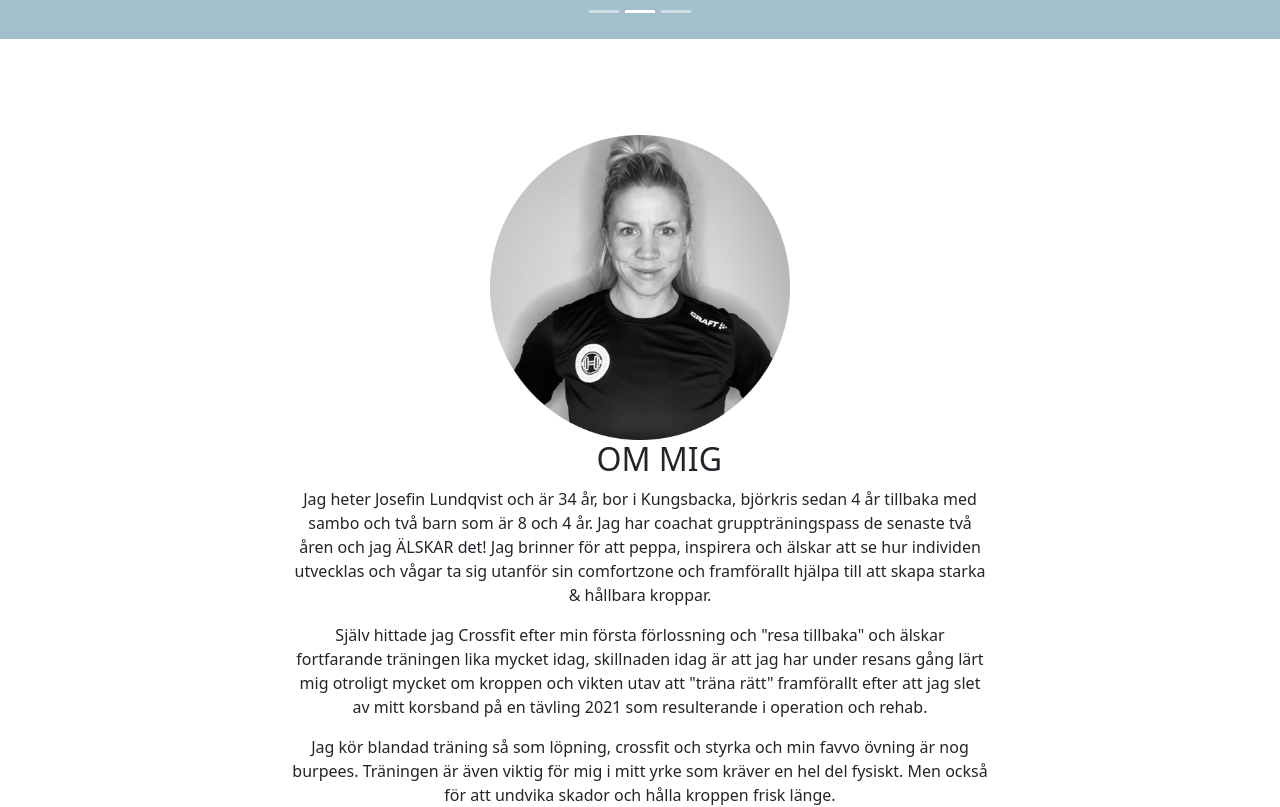
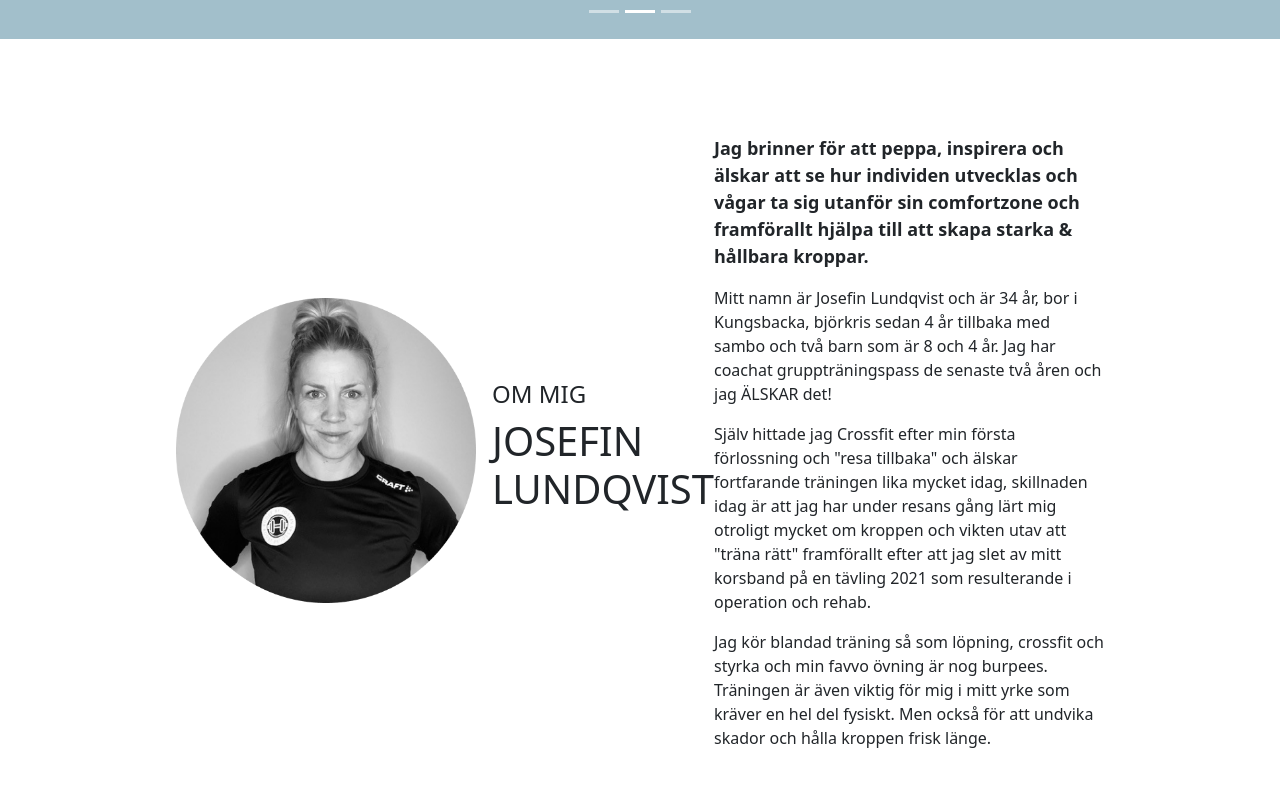
Before and after one commit to JannieBackman/examensarbete, a React (Create React App) app: page / in a window 1280 px wide. Shown: the part 2820-3627 px from the top of the page. Built offline with nearby package versions, Linux system fonts and the light colour scheme; a web font is replaced by a local one.

Commit message:
Redid the styling on about section.

```diff
--- a/src/components/About.css
+++ b/src/components/About.css
@@ -1,6 +1,5 @@
 .about-container {
   display: flex;
-  flex-direction: column;
   justify-content: center;
   align-items: center;
   margin: 6rem;
@@ -8,8 +7,15 @@
 }
 .about-title {
   text-transform: uppercase;
+  padding-left: 1rem;
+}
+.about-title h3 {
+  letter-spacing: 0.5rem;
+}
+
+.about-intro {
+  font-size: large;
 }
 .about-text {
-  text-align: center;
   width: 75%;
 }
--- a/src/components/About.jsx
+++ b/src/components/About.jsx
@@ -5,29 +5,39 @@ function About() {
   return (
     <div className="about-container">
       <img src={aboutMe} alt="aboutme" width={300} />
-      <h2 className="about-title">Om mig</h2>
-      <p className="about-text">
-        Jag heter Josefin Lundqvist och är 34 år, bor i Kungsbacka, björkris
-        sedan 4 år tillbaka med sambo och två barn som är 8 och 4 år. Jag har
-        coachat gruppträningspass de senaste två åren och jag ÄLSKAR det! Jag
-        brinner för att peppa, inspirera och älskar att se hur individen
+      <div className="about-title">
+        <h4>Om mig</h4>
+        <h1>Josefin Lundqvist</h1>
+      </div>
+      <div className="about-text">
+        <p className="about-intro">
+          <strong>
+            Jag brinner för att peppa, inspirera och älskar att se hur individen
             utvecklas och vågar ta sig utanför sin comfortzone och framförallt
             hjälpa till att skapa starka & hållbara kroppar.
+          </strong>{' '}
         </p>
-      <p className="about-text">
+        <p>
+          Mitt namn är Josefin Lundqvist och är 34 år, bor i Kungsbacka,
+          björkris sedan 4 år tillbaka med sambo och två barn som är 8 och 4 år.
+          Jag har coachat gruppträningspass de senaste två åren och jag ÄLSKAR
+          det!
+        </p>
+        <p>
           Själv hittade jag Crossfit efter min första förlossning och "resa
-        tillbaka" och älskar fortfarande träningen lika mycket idag, skillnaden
-        idag är att jag har under resans gång lärt mig otroligt mycket om
-        kroppen och vikten utav att "träna rätt" framförallt efter att jag slet
-        av mitt korsband på en tävling 2021 som resulterande i operation och
-        rehab.
+          tillbaka" och älskar fortfarande träningen lika mycket idag,
+          skillnaden idag är att jag har under resans gång lärt mig otroligt
+          mycket om kroppen och vikten utav att "träna rätt" framförallt efter
+          att jag slet av mitt korsband på en tävling 2021 som resulterande i
+          operation och rehab.
         </p>
-      <p className="about-text">
+        <p>
           Jag kör blandad träning så som löpning, crossfit och styrka och min
           favvo övning är nog burpees. Träningen är även viktig för mig i mitt
-        yrke som kräver en hel del fysiskt. Men också för att undvika skador och
-        hålla kroppen frisk länge.
+          yrke som kräver en hel del fysiskt. Men också för att undvika skador
+          och hålla kroppen frisk länge.
         </p>
+      </div>
     </div>
   );
 }
```
Lines whose indentation alone changed are shown as unchanged.
